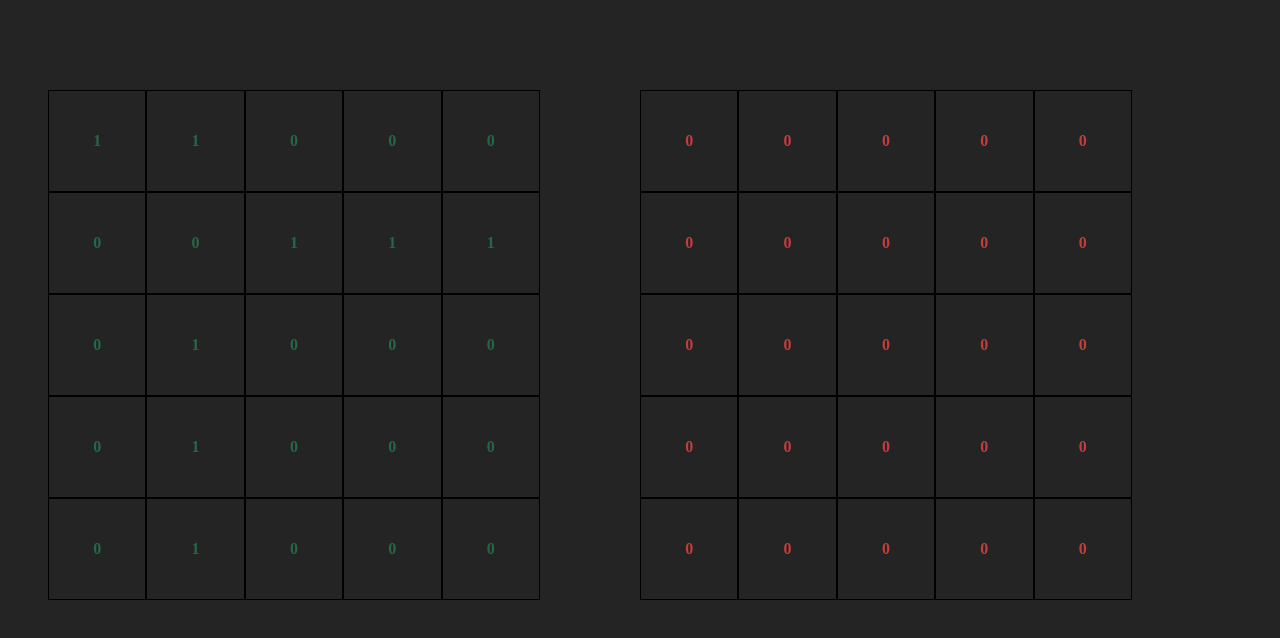
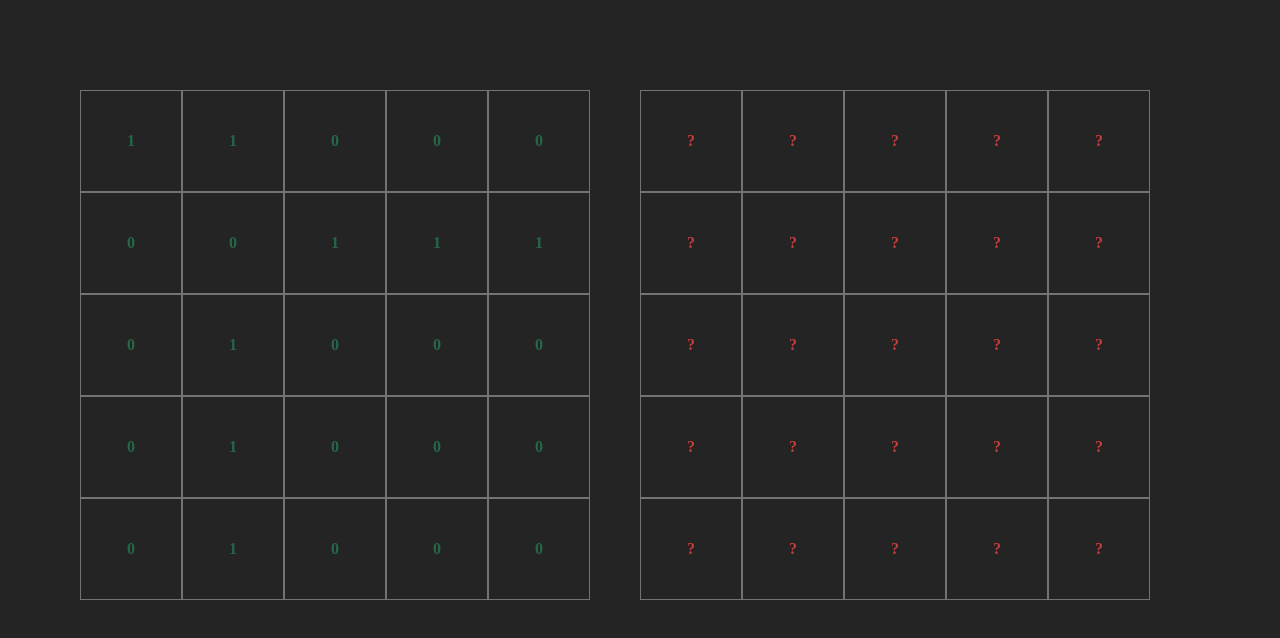
Before and after one commit to AndersMyrmel/battleships, a React (Vite) app in the folder client/: page / in a window 1280 px wide. Shown: the top 638 px of the page. Built offline with nearby package versions, Linux system fonts and the light colour scheme.

Commit message:
adding shooting

```diff
--- a/client/src/components/board/index.tsx
+++ /dev/null
@@ -1,34 +0,0 @@
-import './Board.css';
-import { board } from '../../types/board';
-
-type BoardProps = {
-  grid: board;
-  enemy: string;
-};
-
-function Board({ grid, enemy }: BoardProps) {
-  return (
-    <div className="table">
-      {grid.map((row, rowidx) => {
-        return (
-          <div className="row" key={rowidx}>
-            {row.map((cell, cellidx) => {
-              return (
-                <div
-                  className={`cell ${enemy}`}
-                  id={`${enemy}${rowidx}${cellidx}`}
-                  key={cellidx}
-                  onClick={() => console.log(`${enemy}${rowidx}${cellidx}`)}
-                >
-                  {cell}
-                </div>
-              );
-            })}
-          </div>
-        );
-      })}
-    </div>
-  );
-}
-
-export default Board;
--- /dev/null
+++ b/client/src/components/enemyboard/index.tsx
@@ -0,0 +1,33 @@
+import '../playerboard/Board.css';
+import { BoardProps } from '../../types/BoardProps';
+
+interface EnemyProps extends BoardProps {
+  handleShot: (x: number, y: number) => void;
+}
+
+function EnemyBoard({ grid, handleShot }: EnemyProps) {
+  return (
+    <div className="table">
+      {grid.map((row, rowidx) => {
+        return (
+          <div className="row" key={rowidx}>
+            {row.map((cell, cellidx) => {
+              return (
+                <div
+                  className={`cell e`}
+                  id={`${rowidx}${cellidx}`}
+                  key={cellidx}
+                  onClick={() => handleShot(rowidx, cellidx)}
+                >
+                  {cell > 1 ? '?' : cell}
+                </div>
+              );
+            })}
+          </div>
+        );
+      })}
+    </div>
+  );
+}
+
+export default EnemyBoard;
--- a/client/src/components/game/Game.css
+++ b/client/src/components/game/Game.css
@@ -3,21 +3,3 @@
   margin-right: 50px;
   color: rgb(37, 104, 72);
 }
-
-.row {
-  display: table-row;
-}
-
-.cell {
-  display: table-cell;
-  border: 1px solid black;
-  width: 100px;
-  height: 100px;
-  text-align: center;
-  vertical-align: middle;
-  font-weight: 700;
-}
-
-.enemy {
-  color: rgb(196, 61, 61);
-}
--- a/client/src/components/game/index.tsx
+++ b/client/src/components/game/index.tsx
@@ -1,25 +1,31 @@
 import { useEffect, useState } from 'react';
 import { board } from '../../types/board';
 import { createGrid, placeShips, ships } from '../../utils/index';
-import Board from '../board';
+import PlayerBoard from '../playerboard';
+import EnemyBoard from '../enemyboard';
 import './Game.css';
 
 function Game() {
-  const [playerBoard, setPlayerBoard] = useState<board>(createGrid(5, 5));
-  const [opponentBoard, setOpponentBoard] = useState<board>(createGrid(5, 5));
+  const [playerBoard, setPlayerBoard] = useState<board>(createGrid(5, 5, 0));
+  const [enemyBoard, setEnemyBoard] = useState<board>(createGrid(5, 5, 2));
 
   useEffect(() => {
     placeShips(ships, [...playerBoard], setPlayerBoard);
   }, []);
 
+  const handleShot = (x: number, y: number) => {
+    const enemyCopy = [...enemyBoard];
+    const playerCopy = [...playerBoard];
+
+    if (playerBoard[x][y] === 0) enemyCopy[x][y] = 0;
+    else (enemyCopy[x][y] = 1), (playerCopy[x][y] = 2);
+    setEnemyBoard(enemyCopy), setPlayerBoard(playerCopy);
+  };
+
   return (
     <div className="main">
-      <div className="table">
-        <Board grid={playerBoard} enemy="" />
-      </div>
-      <div className="table">
-        <Board grid={opponentBoard} enemy="e" />
-      </div>
+      <PlayerBoard grid={playerBoard} />
+      <EnemyBoard grid={enemyBoard} handleShot={handleShot} />
     </div>
   );
 }
--- a/client/src/components/board/Board.css
+++ b/client/src/components/playerboard/Board.css
@@ -2,6 +2,10 @@
   display: table;
   margin-right: 50px;
   color: rgb(37, 104, 72);
+}
+
+.e {
+  color: rgb(196, 61, 61);
 }
 
 .row {
@@ -10,14 +14,10 @@
 
 .cell {
   display: table-cell;
-  border: 1px solid black;
+  border: 1px solid rgb(117, 114, 114);
   width: 100px;
   height: 100px;
   text-align: center;
   vertical-align: middle;
   font-weight: 700;
 }
-
-.e {
-  color: rgb(196, 61, 61);
-}
--- /dev/null
+++ b/client/src/components/playerboard/index.tsx
@@ -0,0 +1,28 @@
+import './Board.css';
+import { BoardProps } from '../../types/BoardProps';
+
+function PlayerBoard({ grid }: BoardProps) {
+  return (
+    <div className="table e">
+      {grid.map((row, rowidx) => {
+        return (
+          <div className="row" key={rowidx}>
+            {row.map((cell, cellidx) => {
+              return (
+                <div
+                  className={`cell`}
+                  id={`${rowidx}${cellidx}`}
+                  key={cellidx}
+                >
+                  {cell > 1 ? 'X' : cell}
+                </div>
+              );
+            })}
+          </div>
+        );
+      })}
+    </div>
+  );
+}
+
+export default PlayerBoard;
--- /dev/null
+++ b/client/src/types/BoardProps.ts
@@ -0,0 +1,5 @@
+import { board } from './board';
+
+export type BoardProps = {
+  grid: board;
+};
--- a/client/src/utils/createGrid.ts
+++ b/client/src/utils/createGrid.ts
@@ -1,2 +1,2 @@
-export const createGrid = (row: number, col: number) =>
-  new Array(row).fill(0).map(() => new Array(col).fill(0));
+export const createGrid = (row: number, col: number, initial: number) =>
+  new Array(row).fill(0).map(() => new Array(col).fill(initial));
```
